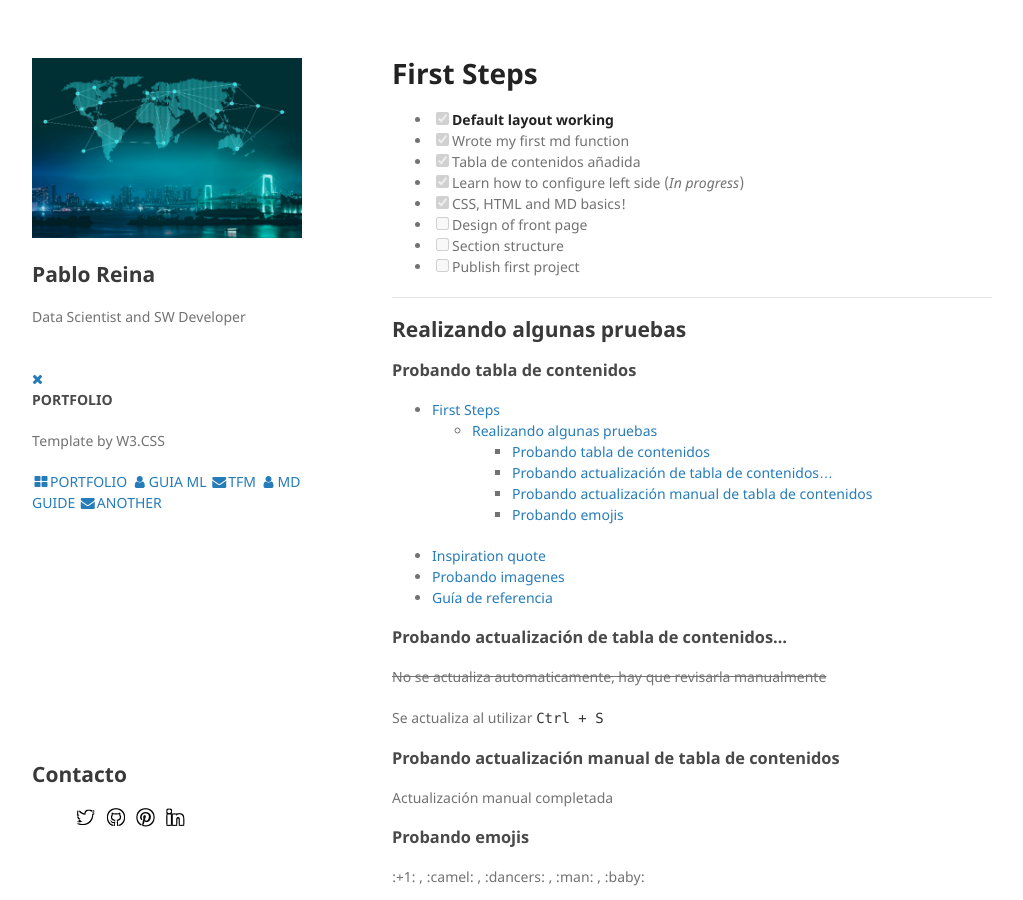
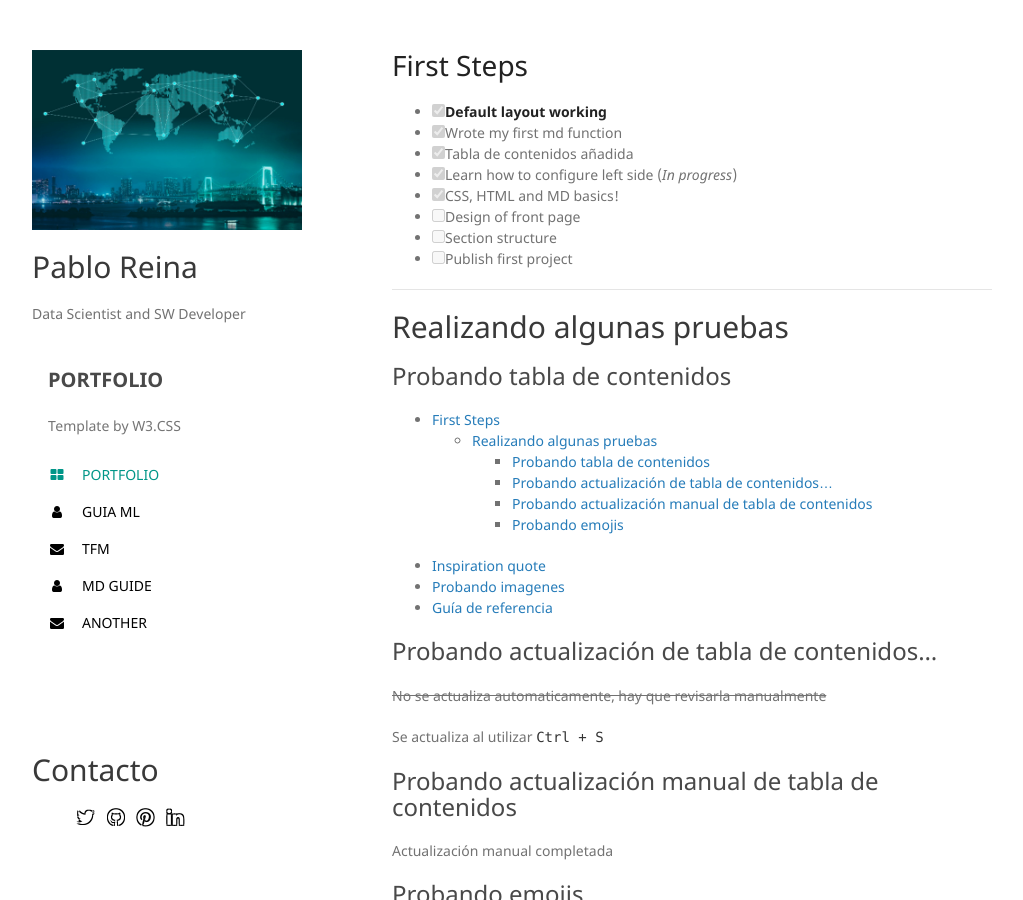
Before and after one commit to pablers/Pablo-Reina, a Jekyll site: the page built from index.md, in a window 1280 px wide and 900 px high. Shown: the whole window, without its empty margins (128-1151 px from the left). Built offline with Jekyll 4.4.1, drawn with Linux system fonts in a browser that asks for light colours; nearby versions of some CDN libraries; our own code applies the rules of GitHub Pages for plain Markdown files.

Commit message:
aplic style

```diff
--- a/_layouts/default.html
+++ b/_layouts/default.html
@@ -4,6 +4,9 @@
     <meta charset="UTF-8">
     <meta http-equiv="X-UA-Compatible" content="IE=edge">
     <meta name="viewport" content="width=device-width, initial-scale=1">
+    <link rel="stylesheet" href="https://www.w3schools.com/w3css/4/w3.css">
+    <link rel="stylesheet" href="https://fonts.googleapis.com/css?family=Raleway">
+    <link rel="stylesheet" href="https://cdnjs.cloudflare.com/ajax/libs/font-awesome/4.7.0/css/font-awesome.min.css">
 
 {% seo %}
     <link rel="stylesheet" href="{{ "/assets/css/style.css?v=" | append: site.github.build_revision | relative_url }}">
@@ -45,6 +48,7 @@
         </ul>
         </div></h3>
         </p> {% endcomment %}
+        <!-- Sidebar/menu -->
         <nav class="w3-sidebar w3-collapse w3-white w3-animate-left" style="z-index:3;width:300px;" id="mySidebar"><br>
   <div class="w3-container">
     <a href="#" onclick="w3_close()" class="w3-hide-large w3-right w3-jumbo w3-padding w3-hover-grey" title="close menu">
```
